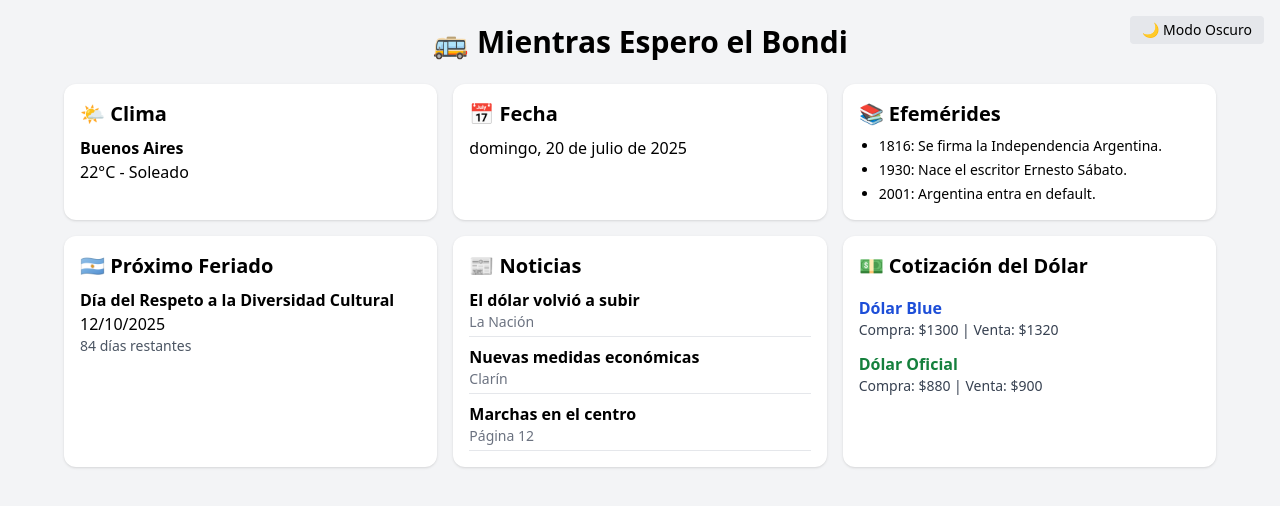
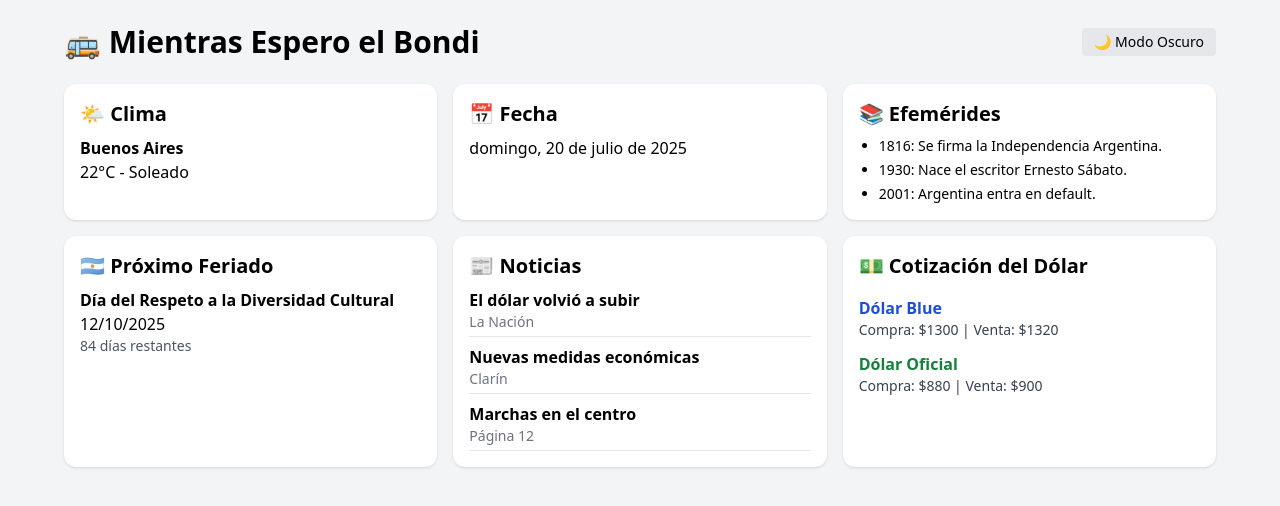
Before and after one commit to kalaniz0018/mientras-espero-el-bondi, a React (Vite) app: page / in a window 1280 px wide. Shown: the top 506 px of the page. Built offline with nearby package versions, Linux system fonts and the light colour scheme.

Commit message:
modificando luagar del boton theme para responsive

```diff
--- a/src/App.tsx
+++ b/src/App.tsx
@@ -33,13 +33,13 @@ function App() {
   return (
     <div className="min-h-screen bg-gray-100 dark:bg-gray-900 py-6 px-4 flex justify-center text-black dark:text-white">
       <div className="w-full max-w-6xl">
-        <div className="flex justify-between items-center mb-6">
-          <h1 className="text-3xl font-bold text-center w-full">
+        <div className="flex flex-col sm:flex-row sm:justify-between items-center mb-6 gap-2">
+          <h1 className="text-3xl font-bold text-center sm:text-left">
             🚌 Mientras Espero el Bondi
           </h1>
           <button
             onClick={toggleDarkMode}
-            className="absolute right-4 top-4 px-3 py-1 rounded bg-gray-200 dark:bg-gray-700 text-sm"
+            className="px-3 py-1 rounded bg-gray-200 dark:bg-gray-700 text-sm hover:bg-gray-300 dark:hover:bg-gray-600 transition"
           >
             {isDarkMode ? "☀️ Modo Claro" : "🌙 Modo Oscuro"}
           </button>
```
